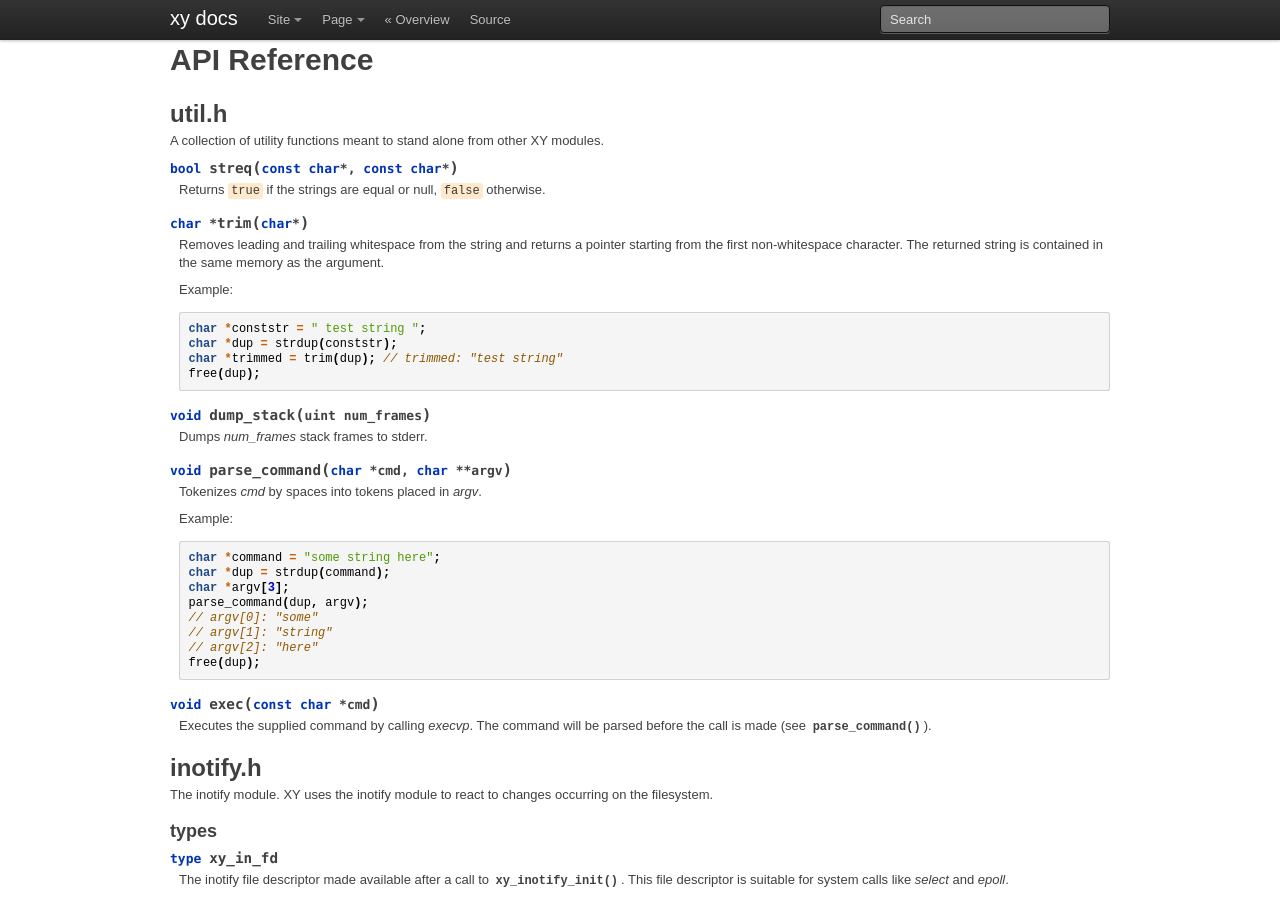
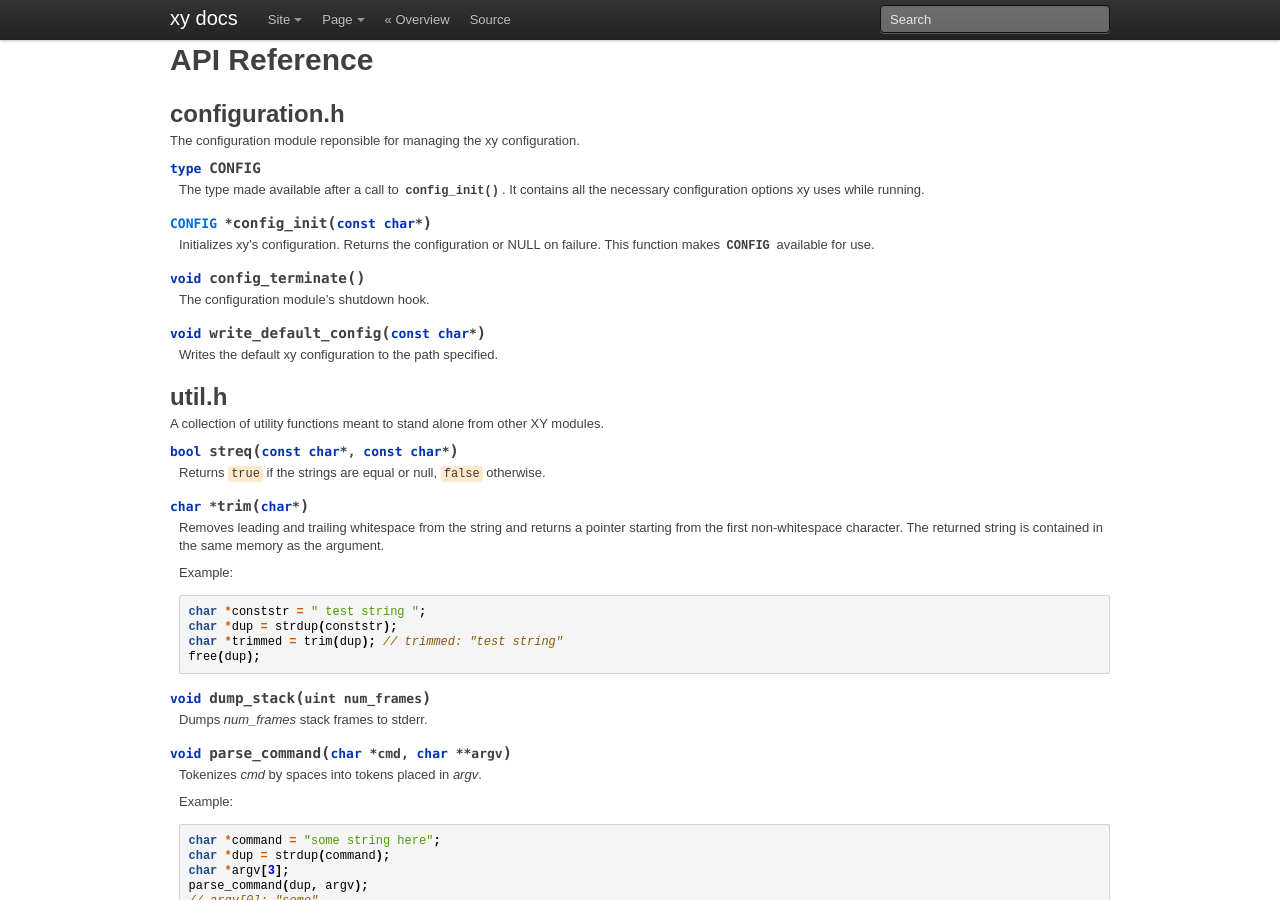
Before and after one commit to nbargnesi/xy, a Sphinx documentation site: the page built from docs/apiref.rst, in a window 1280 px wide and 900 px high. Built offline with Sphinx 7.4.7, drawn with Linux system fonts in a browser that asks for light colours.

```diff
--- a/docs/apiref.rst
+++ b/docs/apiref.rst
@@ -5,6 +5,29 @@ API Reference
 *************
 
 .. highlight:: c
+
+configuration.h
+===============
+
+The configuration module reponsible for managing the xy configuration.
+
+.. type:: CONFIG
+
+   The type made available after a call to :func:`config_init`. It contains all
+   the necessary configuration options xy uses while running.
+
+.. function:: CONFIG * config_init(const char *)
+
+   Initializes xy's configuration. Returns the configuration or NULL on failure.
+   This function makes :type:`CONFIG` available for use.
+
+.. function:: void config_terminate()
+
+   The configuration module's shutdown hook.
+
+.. function:: void write_default_config(const char *)
+
+   Writes the default xy configuration to the path specified.
 
 util.h
 ======
--- a/docs/conf.py
+++ b/docs/conf.py
@@ -50,9 +50,9 @@ copyright = u'2011-2012, Nick Bargnesi'
 # built documents.
 #
 # The short X.Y version.
-version = '0.1a'
+version = '2012'
 # The full version, including alpha/beta/rc tags.
-release = '0.1a'
+release = '2012'
 
 # The language for content autogenerated by Sphinx. Refer to documentation
 # for a list of supported languages.
```
